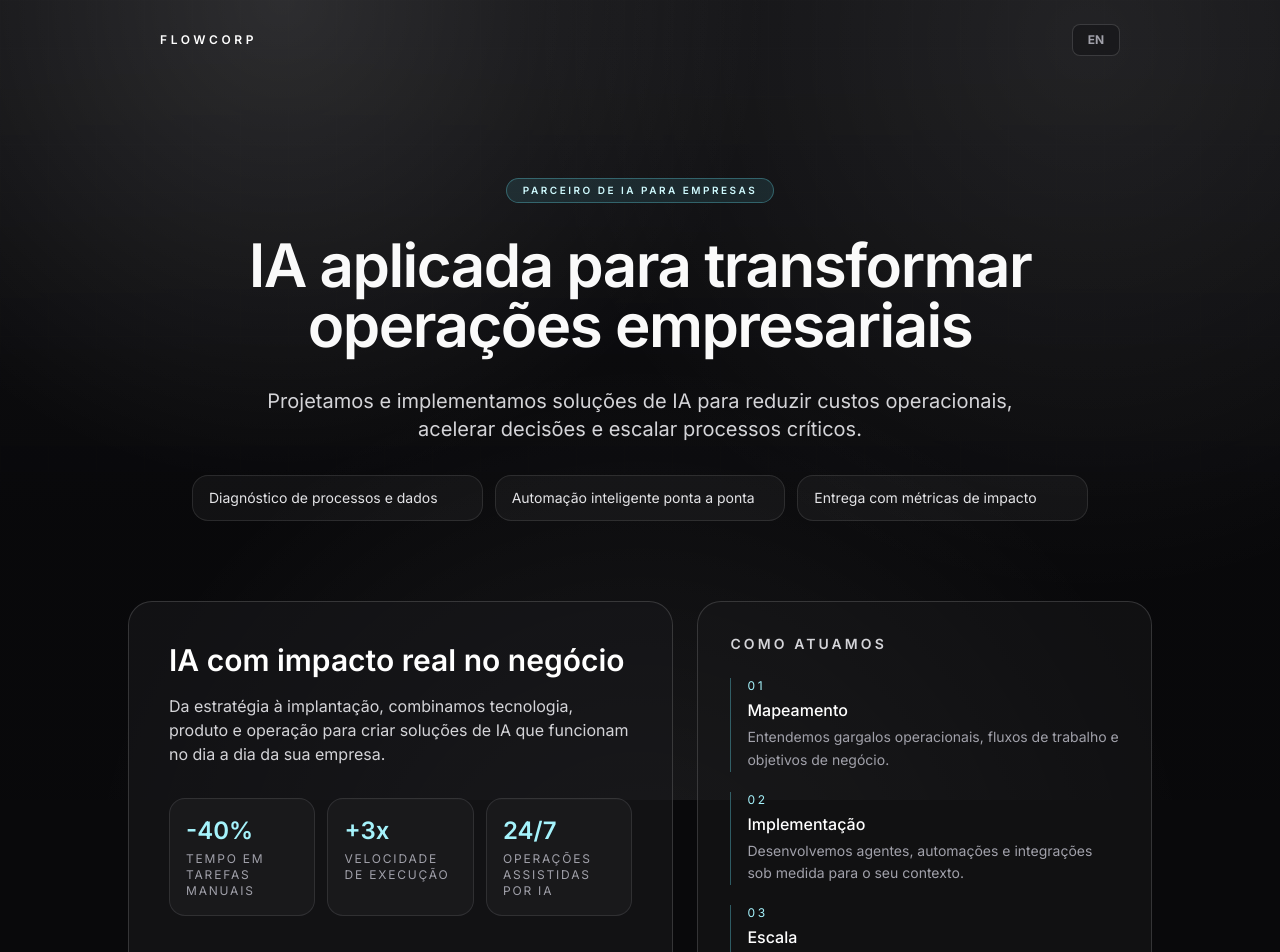
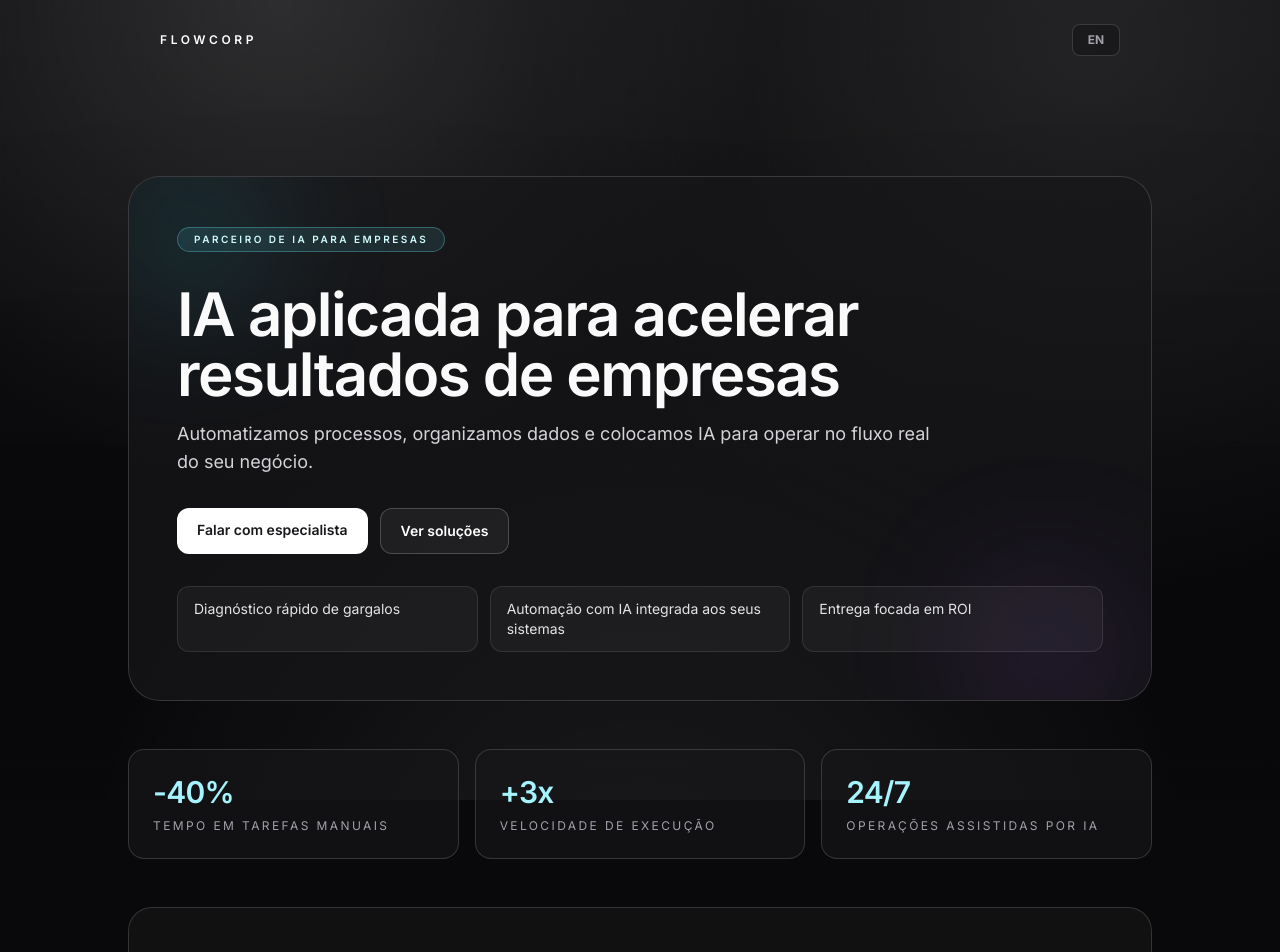
Before and after one commit to igorbiccas/flowcorp-site, a React (Vite) app: page / in a window 1280 px wide. Shown: the top 952 px of the page. Built offline with nearby package versions, Linux system fonts and the light colour scheme.

Commit message:
Refine homepage with cleaner visual hierarchy and concise copy

```diff
--- a/App.tsx
+++ b/App.tsx
@@ -100,20 +100,46 @@ const App: React.FC = () => {
       <main className="relative z-10 flex flex-col pt-32 md:pt-44">
         <section className="px-6 md:px-8">
           <div className="mx-auto w-full max-w-5xl">
-            <AnimatedSection className="space-y-10 md:space-y-12" delay="duration-700">
-              <div className="mx-auto max-w-4xl space-y-8 text-center">
+            <AnimatedSection className="relative overflow-hidden rounded-[2rem] border border-white/15 bg-zinc-900/70 p-8 md:p-12" delay="duration-700">
+              <div
+                className="pointer-events-none absolute -left-10 -top-12 h-52 w-52 rounded-full blur-3xl"
+                style={{ background: 'radial-gradient(circle, rgba(34,211,238,0.25), transparent 70%)' }}
+              />
+              <div
+                className="pointer-events-none absolute -bottom-14 right-0 h-52 w-52 rounded-full blur-3xl"
+                style={{ background: 'radial-gradient(circle, rgba(168,85,247,0.25), transparent 70%)' }}
+              />
+
+              <div className="relative space-y-8">
                 <span className="inline-flex items-center rounded-full border border-cyan-300/30 bg-cyan-300/10 px-4 py-1 text-[10px] font-semibold uppercase tracking-[0.25em] text-cyan-100">
                   {t.app.enterprisePill}
                 </span>
-                <h1 className="text-4xl font-semibold leading-[1.05] tracking-tight text-zinc-50 md:text-6xl">
-                  {t.app.hero.title}
-                </h1>
-                <p className="mx-auto max-w-3xl text-base leading-relaxed text-zinc-300 md:text-xl">
-                  {t.app.hero.subtitle}
-                </p>
-                <div className="grid gap-3 text-left md:grid-cols-3">
+
+                <div className="max-w-3xl space-y-4">
+                  <h1 className="text-4xl font-semibold leading-[1.02] tracking-tight text-zinc-50 md:text-6xl">
+                    {t.app.hero.title}
+                  </h1>
+                  <p className="text-base leading-relaxed text-zinc-300 md:text-lg">{t.app.hero.subtitle}</p>
+                </div>
+
+                <div className="flex flex-wrap gap-3">
+                  <a
+                    href="#contato"
+                    className="rounded-xl bg-white px-5 py-3 text-sm font-semibold text-zinc-900 transition-transform hover:-translate-y-0.5"
+                  >
+                    {t.app.hero.ctaPrimary}
+                  </a>
+                  <a
+                    href="#solucoes"
+                    className="rounded-xl border border-white/20 bg-white/5 px-5 py-3 text-sm font-semibold text-white transition-colors hover:bg-white/10"
+                  >
+                    {t.app.hero.ctaSecondary}
+                  </a>
+                </div>
+
+                <div className="grid gap-3 md:grid-cols-3">
                   {t.app.heroHighlights.map((item: string) => (
-                    <div key={item} className="rounded-2xl border border-white/10 bg-white/[0.04] px-4 py-3 text-sm text-zinc-200">
+                    <div key={item} className="rounded-xl border border-white/10 bg-white/[0.04] px-4 py-3 text-sm text-zinc-200">
                       {item}
                     </div>
                   ))}
@@ -123,30 +149,31 @@ const App: React.FC = () => {
           </div>
         </section>
 
-        <section className="mt-20 px-6 md:px-8">
-          <div className="mx-auto grid w-full max-w-5xl gap-6 md:grid-cols-[1.2fr_1fr]">
-            <AnimatedSection className="rounded-3xl border border-white/15 bg-zinc-900/65 p-8 md:p-10" delay="duration-700">
-              <div className="space-y-4">
-                <h2 className="text-2xl font-semibold text-white md:text-3xl">{t.app.trust.title}</h2>
-                <p className="text-sm leading-relaxed text-zinc-300 md:text-base">{t.app.trust.description}</p>
+        <section className="mt-12 px-6 md:px-8">
+          <div className="mx-auto grid w-full max-w-5xl gap-4 md:grid-cols-3">
+            {t.app.trust.metrics.map((metric: { value: string; label: string }) => (
+              <AnimatedSection key={metric.label} className="rounded-2xl border border-white/15 bg-zinc-900/60 p-6" delay="duration-700">
+                <div className="text-3xl font-semibold tracking-tight text-cyan-200">{metric.value}</div>
+                <p className="mt-2 text-xs uppercase tracking-[0.2em] text-zinc-400">{metric.label}</p>
+              </AnimatedSection>
+            ))}
+          </div>
+        </section>
+
+        <section className="mt-12 px-6 md:px-8">
+          <div className="mx-auto w-full max-w-5xl rounded-3xl border border-white/15 bg-zinc-900/55 p-8 md:p-10">
+            <AnimatedSection className="space-y-6" delay="duration-700">
+              <div className="space-y-2">
+                <h2 className="text-2xl font-semibold text-white md:text-3xl">{t.app.process.title}</h2>
+                <p className="text-sm text-zinc-400 md:text-base">{t.app.process.subtitle}</p>
               </div>
-              <div className="mt-8 grid gap-3 sm:grid-cols-3">
-                {t.app.trust.metrics.map((metric: { value: string; label: string }) => (
-                  <div key={metric.label} className="rounded-2xl border border-white/10 bg-white/[0.03] px-4 py-4">
-                    <div className="text-2xl font-semibold text-cyan-200">{metric.value}</div>
-                    <div className="mt-1 text-xs uppercase tracking-[0.15em] text-zinc-400">{metric.label}</div>
-                  </div>
-                ))}
-              </div>
-            </AnimatedSection>
-            <AnimatedSection className="rounded-3xl border border-white/15 bg-zinc-900/55 p-8" delay="duration-700">
-              <h3 className="text-sm font-semibold uppercase tracking-[0.22em] text-zinc-300">{t.app.process.title}</h3>
-              <div className="mt-6 space-y-5">
+
+              <div className="grid gap-4 md:grid-cols-3">
                 {t.app.process.steps.map((step: { title: string; description: string }, index: number) => (
-                  <div key={step.title} className="border-l border-cyan-300/35 pl-4">
-                    <div className="text-xs uppercase tracking-[0.22em] text-cyan-200">0{index + 1}</div>
-                    <div className="mt-1 text-base font-medium text-white">{step.title}</div>
-                    <p className="mt-1 text-sm leading-relaxed text-zinc-400">{step.description}</p>
+                  <div key={step.title} className="rounded-2xl border border-white/10 bg-white/[0.03] p-5">
+                    <div className="text-xs font-semibold uppercase tracking-[0.2em] text-cyan-200">0{index + 1}</div>
+                    <h3 className="mt-2 text-lg font-medium text-white">{step.title}</h3>
+                    <p className="mt-2 text-sm leading-relaxed text-zinc-400">{step.description}</p>
                   </div>
                 ))}
               </div>
@@ -154,7 +181,7 @@ const App: React.FC = () => {
           </div>
         </section>
 
-        <section className="mt-24 px-6 md:px-8">
+        <section id="solucoes" className="mt-24 px-6 md:px-8">
           <div className="mx-auto w-full max-w-5xl">
             <AnimatedSection className="w-full space-y-12" delay="duration-700">
               <div className="max-w-2xl space-y-4">
--- a/translations.ts
+++ b/translations.ts
@@ -8,8 +8,10 @@ export const translations = {
     },
     app: {
       hero: {
-        title: "IA aplicada para transformar operações empresariais",
-        subtitle: "Projetamos e implementamos soluções de IA para reduzir custos operacionais, acelerar decisões e escalar processos críticos.",
+        title: "IA aplicada para acelerar resultados de empresas",
+        subtitle: "Automatizamos processos, organizamos dados e colocamos IA para operar no fluxo real do seu negócio.",
+        ctaPrimary: "Falar com especialista",
+        ctaSecondary: "Ver soluções",
         contactButton: "entre em contato",
         whatWeDoTitle: "O que fazemos",
         whatWeDoItems: [
@@ -24,14 +26,14 @@ export const translations = {
       explore: "Explorar →",
       enterprisePill: "Parceiro de IA para empresas",
       heroHighlights: [
-        "Diagnóstico de processos e dados",
-        "Automação inteligente ponta a ponta",
-        "Entrega com métricas de impacto",
+        "Diagnóstico rápido de gargalos",
+        "Automação com IA integrada aos seus sistemas",
+        "Entrega focada em ROI",
       ],
       trust: {
         title: "IA com impacto real no negócio",
         description:
-          "Da estratégia à implantação, combinamos tecnologia, produto e operação para criar soluções de IA que funcionam no dia a dia da sua empresa.",
+          "Da estratégia à implantação, transformamos IA em resultado mensurável.",
         metrics: [
           { value: "-40%", label: "tempo em tarefas manuais" },
           { value: "+3x", label: "velocidade de execução" },
@@ -40,6 +42,7 @@ export const translations = {
       },
       process: {
         title: "Como atuamos",
+        subtitle: "Método simples, execução rápida e evolução contínua.",
         steps: [
           {
             title: "Mapeamento",
@@ -214,8 +217,10 @@ export const translations = {
     },
     app: {
       hero: {
-        title: "Applied AI to transform enterprise operations.",
-        subtitle: "We design and implement AI solutions to reduce operational costs, speed up decisions, and scale mission-critical workflows.",
+        title: "Applied AI to accelerate enterprise outcomes.",
+        subtitle: "We automate workflows, structure data, and deploy AI where your operations actually run.",
+        ctaPrimary: "Talk to a specialist",
+        ctaSecondary: "See solutions",
         contactButton: "contact us",
         whatWeDoTitle: "What we do",
         whatWeDoItems: [
@@ -230,14 +235,14 @@ export const translations = {
       explore: "Explore →",
       enterprisePill: "AI partner for enterprises",
       heroHighlights: [
-        "Process and data diagnostics",
-        "End-to-end intelligent automation",
-        "Delivery with measurable impact",
+        "Fast bottleneck diagnostics",
+        "AI automation integrated with your systems",
+        "Delivery focused on ROI",
       ],
       trust: {
         title: "AI with real business impact",
         description:
-          "From strategy to rollout, we combine technology, product, and operations to build AI solutions that perform in real-world enterprise environments.",
+          "From strategy to rollout, we turn AI into measurable outcomes.",
         metrics: [
           { value: "-40%", label: "time spent on manual work" },
           { value: "+3x", label: "execution speed" },
@@ -246,6 +251,7 @@ export const translations = {
       },
       process: {
         title: "How we work",
+        subtitle: "Simple method, fast execution, continuous optimization.",
         steps: [
           {
             title: "Discovery",
```
